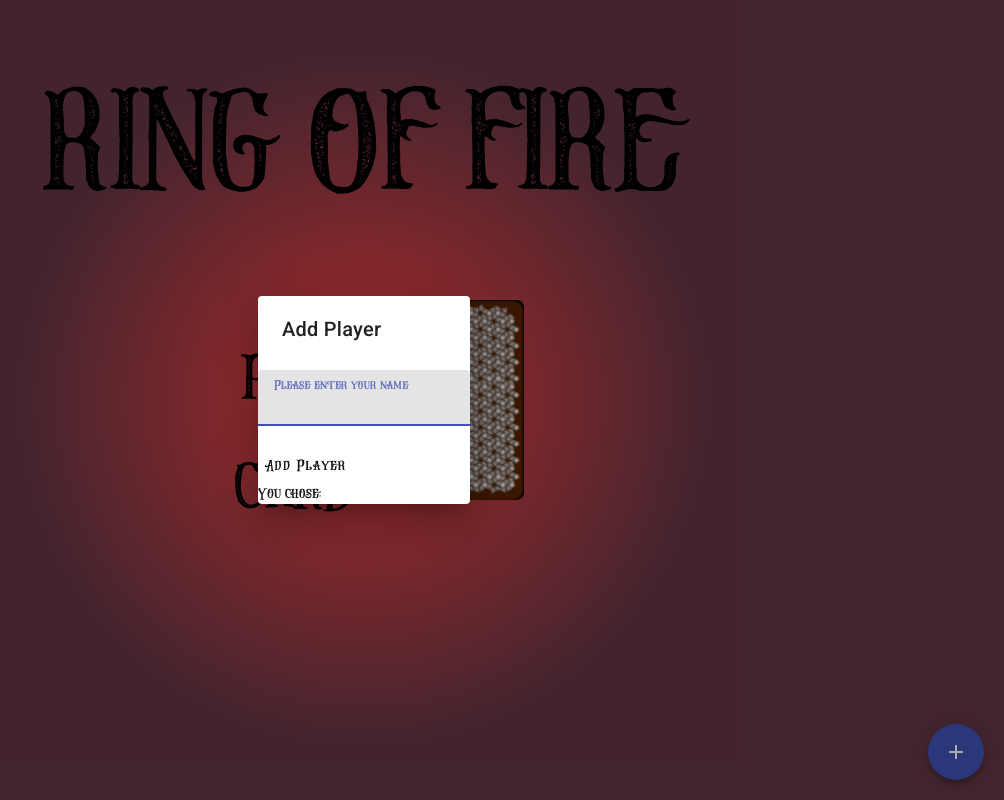
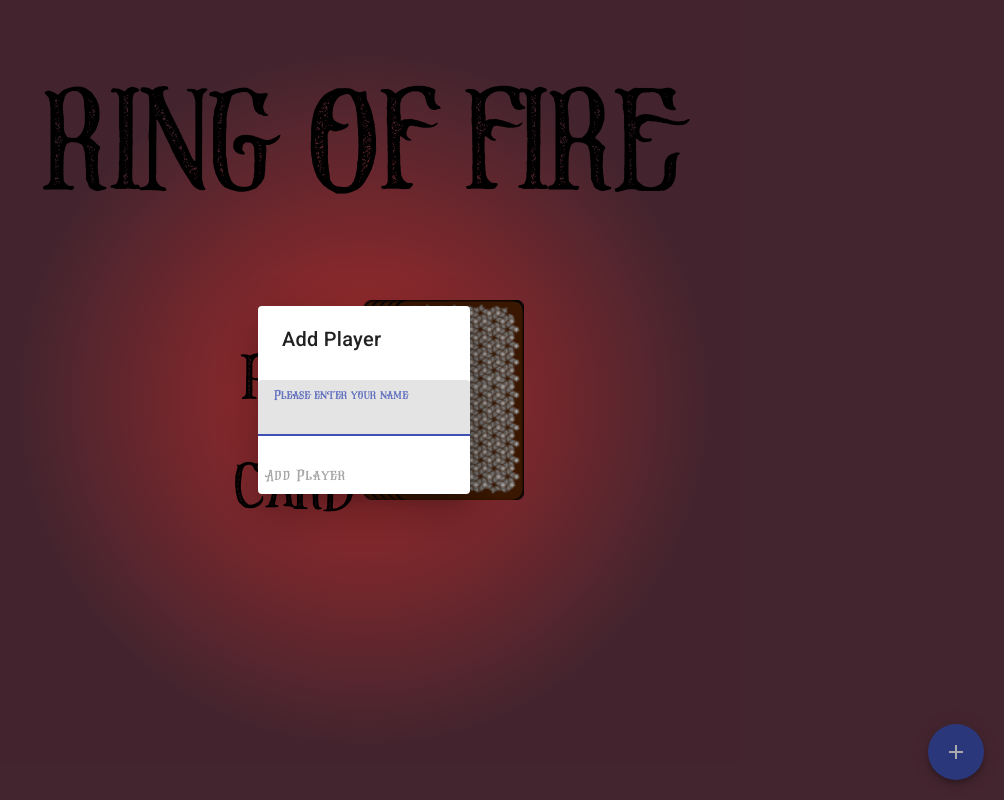
Before and after one commit to CANOST-id/RingOfFire, an Angular app: page /game in a window 1280 px wide. Both pictures are taken after a click on the button "add". Shown: the whole page, without its empty margins (276-1280 px from the left). Built offline with nearby package versions, Linux system fonts and the light colour scheme.

Commit message:
format code

```diff
--- a/src/app/dialog-add-player/dialog-add-player.component.html
+++ b/src/app/dialog-add-player/dialog-add-player.component.html
@@ -7,9 +7,7 @@
         </mat-form-field>
     </li>
     <li>
-        <button mat-button (click)="addPlayer()">Add Player</button>
-    </li>
-    <li>
-        You chose: <em>{{ name }}</em>
+        <button mat-button [disabled]="name.length == 0" [mat-dialog-close]="name" (click)="addPlayer()">Add
+            Player</button>
     </li>
 </ol>
--- a/src/app/dialog-add-player/dialog-add-player.component.ts
+++ b/src/app/dialog-add-player/dialog-add-player.component.ts
@@ -29,4 +29,5 @@ export class DialogAddPlayerComponent {
   addPlayer() {
     console.log(this.name);
   }
+
 }
```
